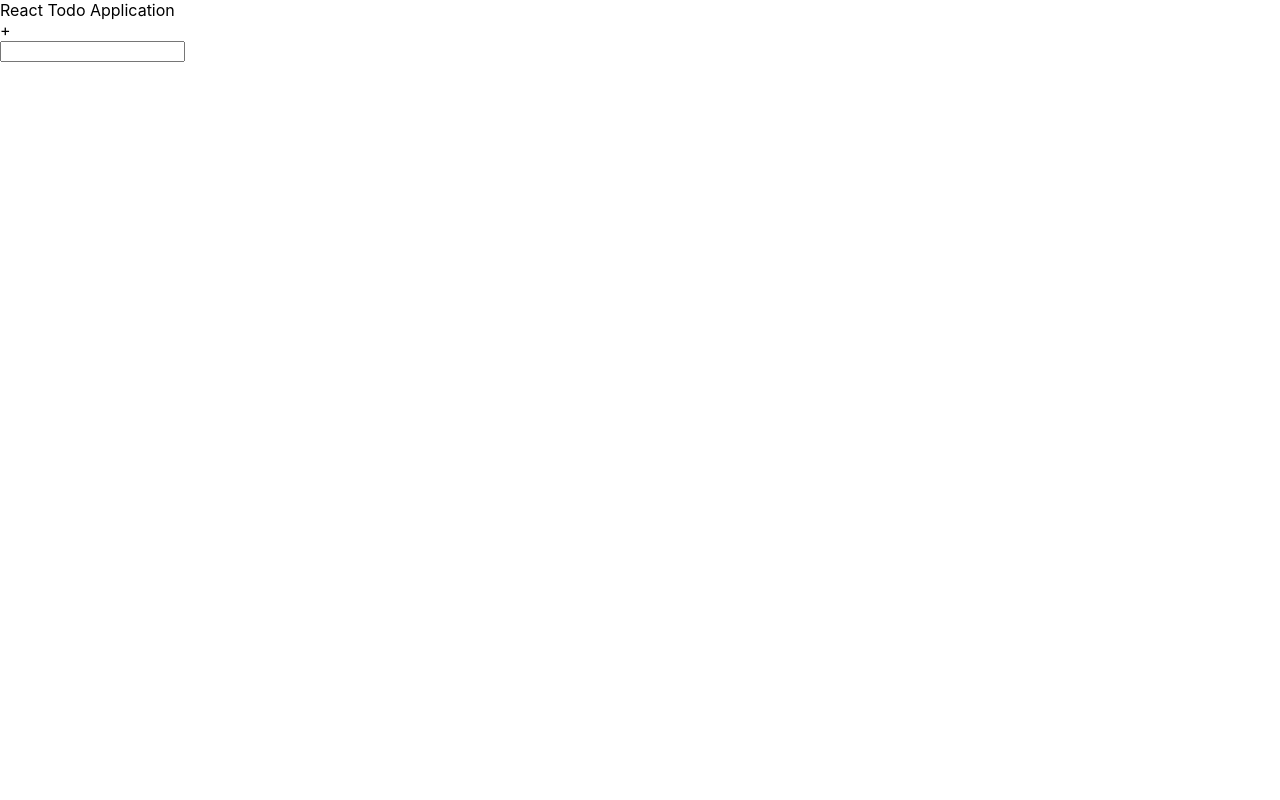
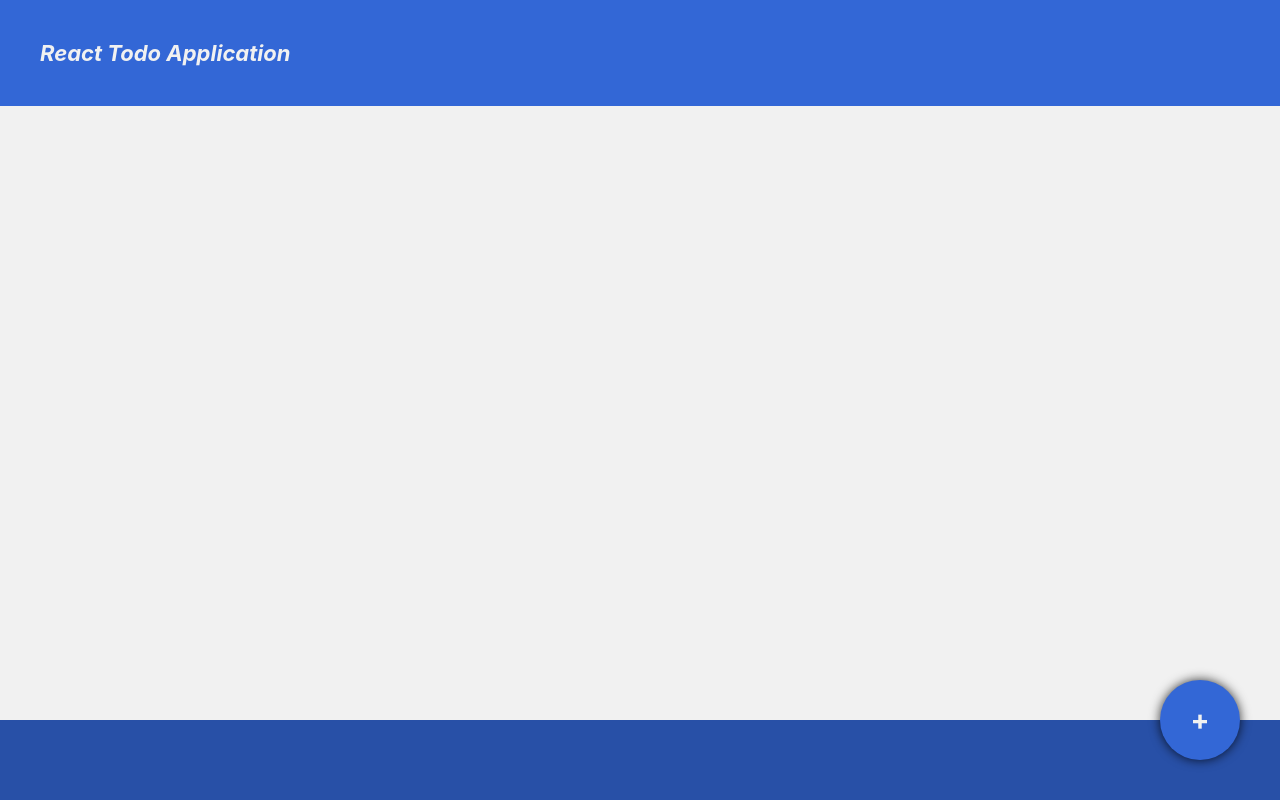
Before and after one commit to Ozzyjtjustin/Todo-app-typechecking, a React (Create React App) app: page / in a window 1280 px wide. Built offline with nearby package versions, Linux system fonts and the light colour scheme.

Commit message:
first components skeleton

```diff
--- a/src/App.css
+++ b/src/App.css
@@ -1,32 +1,82 @@
-.App {
+* {
+  margin: 0px;
+  box-sizing: border-box;
+}
+html, body {
+  width: 100%;
+  height: 100%;
+}
+body {
+  background: #f1f1f1;
+}
+#root {
+  width: 100%;
+  height: 100%;
+}
+/* Our App Container */
+.container {
+  padding-bottom: 80px;
+}
+/* The header */
+.header {
+  font-size: 22px;
+  font-weight: bold;
+  font-style: italic;
+  color: #f1f1f1;
+  background: #3367d6;
+  padding: 40px;
+}
+/* The note */
+.note {
+  color: #adadad;
+  padding: 40px;
+  margin: 20px;
+  background: #fff;
+  border: solid 1px #e9e9e9;
+  cursor: pointer;
+  box-shadow: 0px 0px 14px 0px rgba(0,0,0,0.1);
+  -webkit-box-shadow: 0px 0px 14px 0px rgba(0,0,0,0.1);
+  -moz-box-shadow: 0px 0px 14px 0px rgba(0,0,0,0.1);
+  transition: transform .2s ease;
+}
+.note:hover {
+  transform: scale(1.02);
+}
+/* The add note button */
+.btn {
+  position: fixed;
+  z-index: 1;
+  right: 40px;
+  bottom: 40px;
+  width: 80px;
+  height: 80px;
+  border-radius: 100%;
   text-align: center;
+  line-height: 80px;
+  font-size: 28px;
+  font-weight: bold;
+  color: #f1f1f1;
+  background: #3367d6;
+  cursor: pointer;
+  box-shadow: 0px 0px 11px 0px rgba(0,0,0,0.8);
+  -webkit-box-shadow: 0px 0px 11px 0px rgba(0,0,0,0.8);
+  -moz-box-shadow: 0px 0px 11px 0px rgba(0,0,0,0.8);
+  transition: transform .06s ease;
 }
-
-.App-logo {
-  animation: App-logo-spin infinite 20s linear;
-  height: 40vmin;
+.btn:hover {
+  transform: scale(1.2);
 }
-
-.App-header {
-  background-color: #282c34;
-  min-height: 100vh;
-  display: flex;
-  flex-direction: column;
-  align-items: center;
-  justify-content: center;
-  font-size: calc(10px + 2vmin);
-  color: white;
+/* Textinput */
+.textInput {
+  position: fixed;
+  bottom: 0;
+  width: 100%;
+  height: 80px;
+  line-height: 80px;
+  padding: 0 20px;
+  border: none;
+  outline: none;
+  background: #2850a7;
+  font-size: 16px;
+  color: #f1f1f1;
 }
-
-.App-link {
-  color: #61dafb;
-}
-
-@keyframes App-logo-spin {
-  from {
-    transform: rotate(0deg);
-  }
-  to {
-    transform: rotate(360deg);
-  }
-}
--- a/src/App.js
+++ b/src/App.js
@@ -1,8 +1,27 @@
 // @flow
 import React, { Component } from 'react';
+import Note from './components/Note';
 import './App.css';
 
 class App extends Component {
+
+  constructor(props) {
+    super(props);
+    this.state = {
+      noteText: '',
+      notes: [],
+    }
+  }
+
+  updateNoteText(noteText){
+    this.setState({ noteText: noteText.target.value})
+  }
+
+  handleKeyPress = (event) => {
+    if(event.key === 'Entar'){
+
+    }
+  }
   render() {
     return (
       <div className="container">
@@ -11,7 +30,14 @@ class App extends Component {
 
         <div className="btn">+</div>
 
-        <input type="text" ref="" />
+        <input
+          type="text"
+          className="textInput"
+          value={this.state.noteText}
+          ref={((input)=> {this.textInput=input})}
+          onChangeText={noteText => this.updateNoteText(noteText)}
+          onKeyPress={this.handleKeyPress.bind(this)}
+          />
 
       </div>
     );
--- /dev/null
+++ b/src/components/Note.js
@@ -0,0 +1,15 @@
+// @flow
+import React, { Component } from 'react';
+
+class Note extends Component {
+
+  render() {
+    return (
+      <div className="note" onClick={this.props.deleteMethod}>
+        {this.props.text}
+      </div>
+    );
+  }
+}
+
+export default Note;
```
